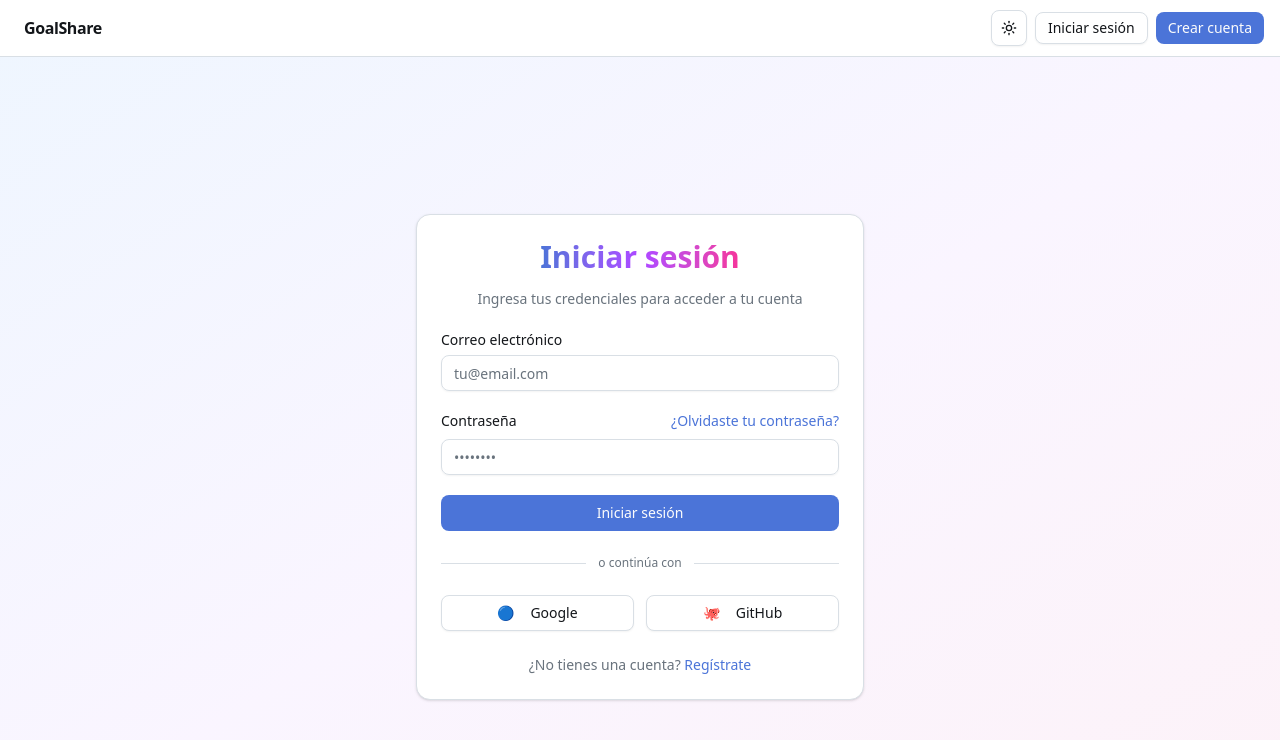
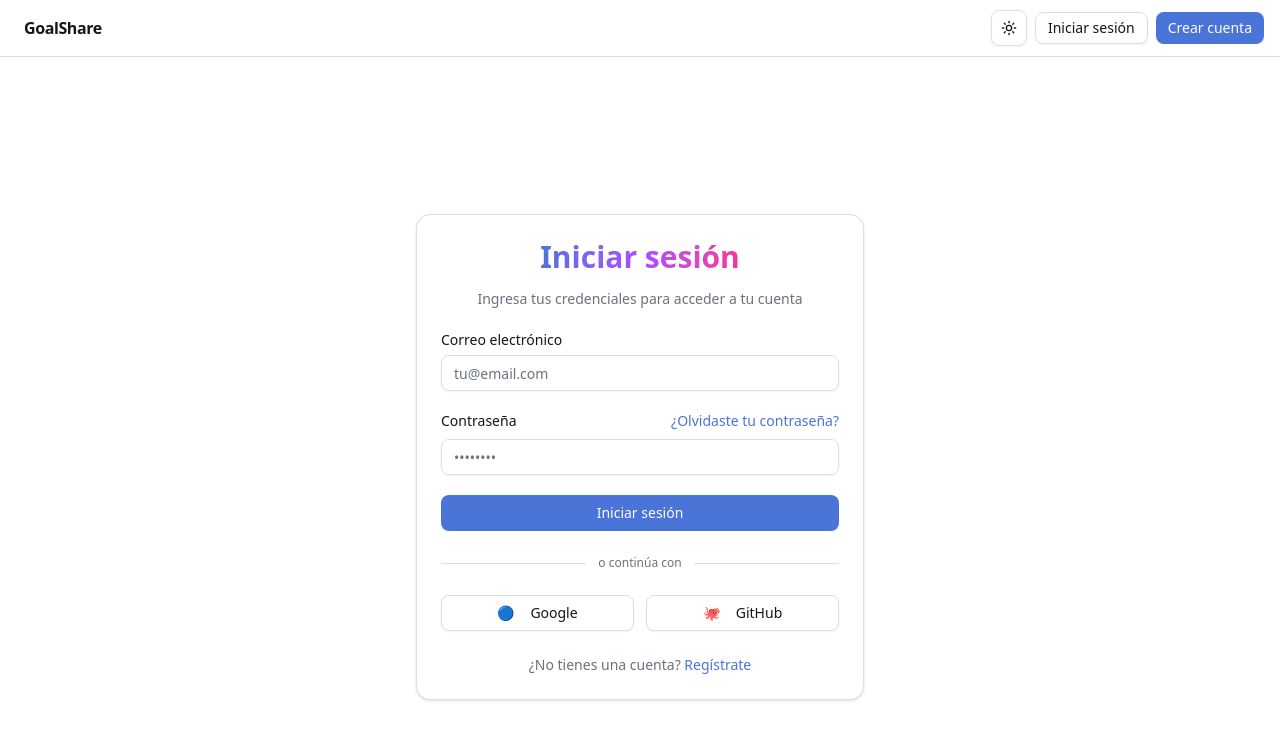
Before and after one commit to imzodev/goalshare, a Next.js app: page /auth/login in a window 1280 px wide. Shown: the top 740 px of the page. Built offline with nearby package versions, Linux system fonts and the light colour scheme; no server answers.

Commit message:
style: simplify login page background by removing gradient colors

```diff
--- a/app/auth/login/page.tsx
+++ b/app/auth/login/page.tsx
@@ -2,7 +2,7 @@
 
 export default function LoginPage() {
   return (
-    <div className="flex min-h-screen items-center justify-center bg-gradient-to-br from-blue-50 via-purple-50 to-pink-50 p-4">
+    <div className="flex min-h-screen items-center justify-center bg-background/60 p-4">
       <LoginForm />
     </div>
   );
```
